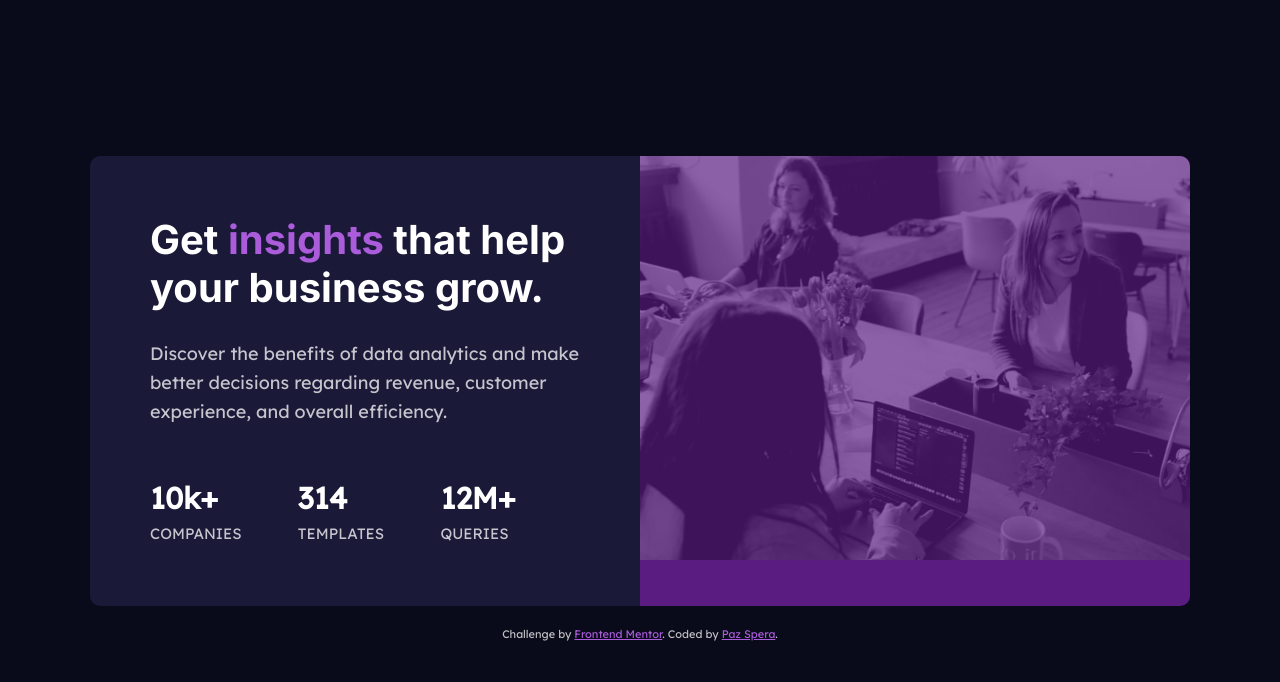
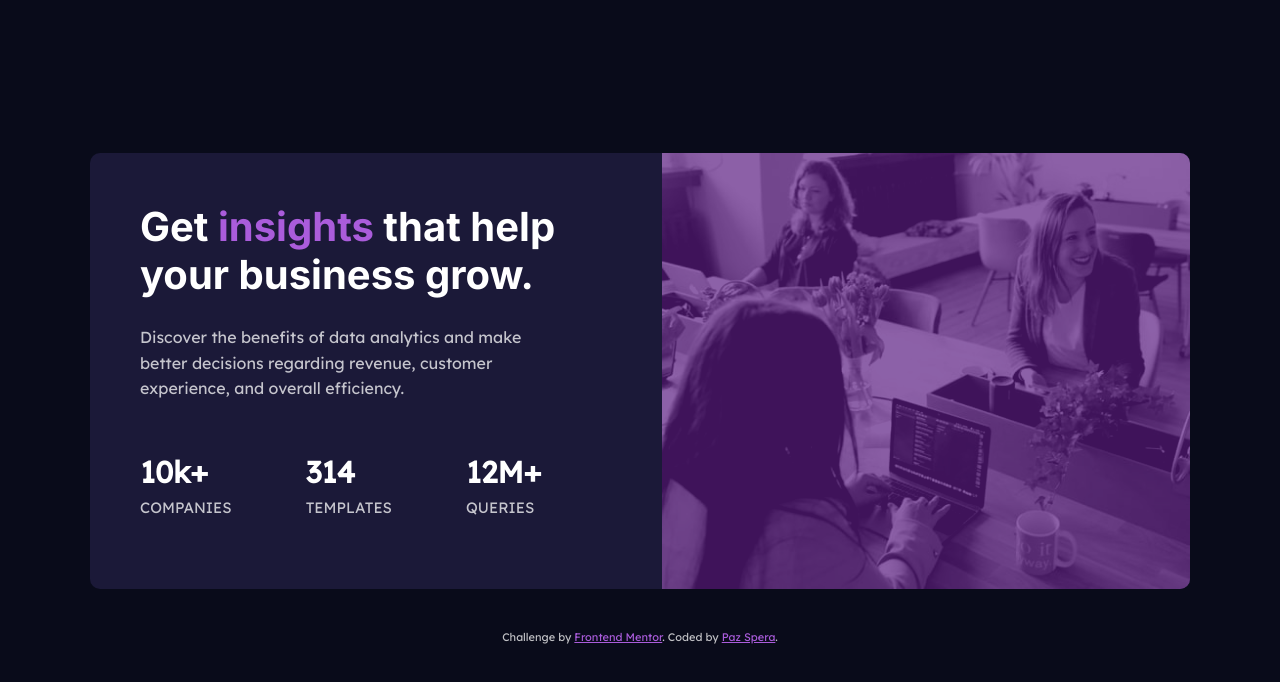
Before and after one commit to pazspera/frontend-mentor-single-stats-preview-card-component, a plain HTML site: page index.html in a window 1280 px wide. Drawn offline with Linux system fonts and the light colour scheme.

Commit message:
agregué srcset a img y cambios finales de estilo

```diff
--- a/index.html
+++ b/index.html
@@ -23,7 +23,9 @@
     <div class="container">
       <div class="card-preview">
         <section class="card-preview__img">
-          <img src="img/image-header-mobile.jpg" alt="">
+          <img srcset="img/image-header-desktop.jpg, img/image-header-mobile.jpg"
+          src="img/image-header-desktop.jpg"
+          alt="People in a co-working space">
         </section>
         <section class="card-preview__content">
           <h1 class="card-preview__title">Get <span class="highlight">insights</span> that help your business grow.</h1>
--- a/scss/components/_card-preview.scss
+++ b/scss/components/_card-preview.scss
@@ -7,7 +7,7 @@
 
     &__content{
         display: flex;
-        padding: 2rem;
+        padding: 2.5rem 3.5rem;
     }
 
 }
@@ -38,6 +38,8 @@
 .card-preview__title{
     font-size: 1.75rem;
     line-height: 1.2;
+    margin-bottom: 0.5rem;
+    margin-top: 0;
 }
 
 .card-preview__text{
@@ -68,13 +70,16 @@
         display: flex;
         flex-direction: row-reverse;
 
-        &__content,
-        &__img {
-            width: 50%;
+        &__content {
+            width: 52%;
+        }
+
+        &__img{
+            width: 48%;
         }
 
         &__content{
-            padding: 3rem;
+            padding: 2.5rem;
         }
 
         &__title,
@@ -84,13 +89,14 @@
         }
 
         &__title{
-            margin-bottom: 0.5rem;
+
             margin-top: 0;
             font-size: 2rem;
         }
 
         &__text {
-            font-size: 0.9rem;
+            font-size: 0.8rem;
+            max-width: 430px;
         }
 
         &__stats{
--- a/scss/layout/_main.scss
+++ b/scss/layout/_main.scss
@@ -1,9 +1,13 @@
 .attribution {
     color: $main-paragraph;
-    margin-top: 1rem;
+    margin-top: 2rem;
 
     a:link {
         color: $secondary;
+    }
+
+    a:visited{
+        color: lighten($secondary, 20%);
     }
 }
 
```
Also changed, not shown: css/main.css, 1 other file.
